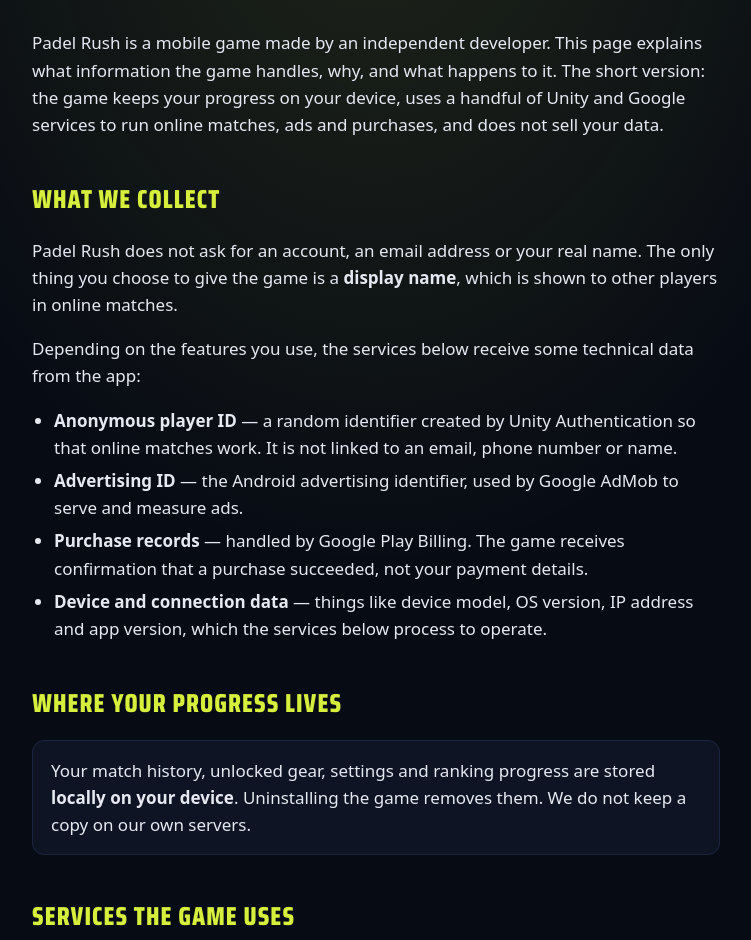
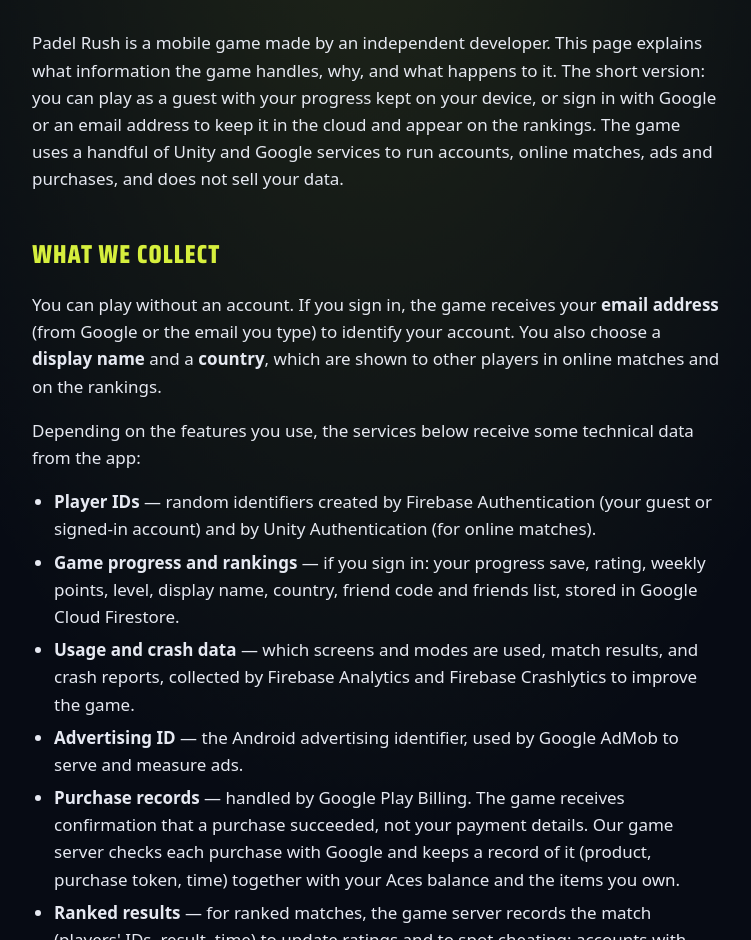
Before and after one commit to shahroz-maqsood-se/shahroz-maqsood-se.github.io, a plain HTML site: page padel-rush/privacy.html in a window 1280 px wide. Shown: the part 195-1135 px from the top of the page, without its empty margins (264-1015 px from the left). Drawn offline with Linux system fonts and the light colour scheme.

Commit message:
Padel Rush privacy: accounts, game server, deletion

```diff
--- a/padel-rush/privacy.html
+++ b/padel-rush/privacy.html
@@ -55,32 +55,39 @@
   <header>
     <p class="kicker">Padel Rush</p>
     <h1>Privacy Policy</h1>
-    <p class="updated">Last updated: 4 November 2026</p>
+    <p class="updated">Last updated: 22 November 2026</p>
   </header>
 
-  <p>Padel Rush is a mobile game made by an independent developer. This page explains what information the game handles, why, and what happens to it. The short version: the game keeps your progress on your device, uses a handful of Unity and Google services to run online matches, ads and purchases, and does not sell your data.</p>
+  <p>Padel Rush is a mobile game made by an independent developer. This page explains what information the game handles, why, and what happens to it. The short version: you can play as a guest with your progress kept on your device, or sign in with Google or an email address to keep it in the cloud and appear on the rankings. The game uses a handful of Unity and Google services to run accounts, online matches, ads and purchases, and does not sell your data.</p>
 
-  <h2>What we collect</h2>
-  <p>Padel Rush does not ask for an account, an email address or your real name. The only thing you choose to give the game is a <strong>display name</strong>, which is shown to other players in online matches.</p>
+  <h2 id="collect">What we collect</h2>
+  <p>You can play without an account. If you sign in, the game receives your <strong>email address</strong> (from Google or the email you type) to identify your account. You also choose a <strong>display name</strong> and a <strong>country</strong>, which are shown to other players in online matches and on the rankings.</p>
   <p>Depending on the features you use, the services below receive some technical data from the app:</p>
   <ul>
-    <li><strong>Anonymous player ID</strong> — a random identifier created by Unity Authentication so that online matches work. It is not linked to an email, phone number or name.</li>
+    <li><strong>Player IDs</strong> — random identifiers created by Firebase Authentication (your guest or signed-in account) and by Unity Authentication (for online matches).</li>
+    <li><strong>Game progress and rankings</strong> — if you sign in: your progress save, rating, weekly points, level, display name, country, friend code and friends list, stored in Google Cloud Firestore.</li>
+    <li><strong>Usage and crash data</strong> — which screens and modes are used, match results, and crash reports, collected by Firebase Analytics and Firebase Crashlytics to improve the game.</li>
     <li><strong>Advertising ID</strong> — the Android advertising identifier, used by Google AdMob to serve and measure ads.</li>
-    <li><strong>Purchase records</strong> — handled by Google Play Billing. The game receives confirmation that a purchase succeeded, not your payment details.</li>
+    <li><strong>Purchase records</strong> — handled by Google Play Billing. The game receives confirmation that a purchase succeeded, not your payment details. Our game server checks each purchase with Google and keeps a record of it (product, purchase token, time) together with your Aces balance and the items you own.</li>
+    <li><strong>Ranked results</strong> — for ranked matches, the game server records the match (players' IDs, result, time) to update ratings and to spot cheating; accounts with repeated cheating reports can be locked out of ranked play for a while.</li>
     <li><strong>Device and connection data</strong> — things like device model, OS version, IP address and app version, which the services below process to operate.</li>
   </ul>
 
   <h2>Where your progress lives</h2>
-  <div class="card"><p>Your match history, unlocked gear, settings and ranking progress are stored <strong>locally on your device</strong>. Uninstalling the game removes them. We do not keep a copy on our own servers.</p></div>
+  <div class="card"><p>As a guest, your progress is stored <strong>only on your device</strong>, and uninstalling the game removes it. When you sign in, a copy is kept in <strong>Google Cloud Firestore</strong> so you can continue on another phone; your display name, country, rating, weekly points and level are shown on the public rankings.</p></div>
 
   <h2>Services the game uses</h2>
   <p><strong>Unity Gaming Services</strong> (Authentication, Lobby, Relay) — used only for online matches. Authentication gives you an anonymous player ID; Lobby finds an opponent; Relay carries match traffic between the two players. Unity's handling of this data is described in the <a href="https://unity.com/legal/privacy-policy" rel="noopener">Unity Privacy Policy</a>.</p>
+  <p><strong>Google Firebase</strong> (Authentication, Cloud Firestore, Analytics, Crashlytics, Remote Config) — signs you in, stores your account's progress and the rankings, measures how the game is used and reports crashes. See <a href="https://firebase.google.com/support/privacy" rel="noopener">Privacy and Security in Firebase</a>.</p>
   <p><strong>Google AdMob</strong> — shows advertisements in the game and uses the advertising ID, and approximate location derived from your IP address, to do so. In the EEA, the UK and Switzerland the game asks for your consent through Google's consent message before personalised ads are shown, and Settings → Privacy choices lets you change it. You can reset or limit your advertising ID in your device's Google settings. See <a href="https://policies.google.com/technologies/partner-sites" rel="noopener">How Google uses information from sites or apps that use its services</a> and the <a href="https://policies.google.com/privacy" rel="noopener">Google Privacy Policy</a>.</p>
+  <p><strong>Padel Rush game server</strong> (runs on Cloudflare Workers, stores in Google Cloud Firestore) — holds your Aces, owned items and Pro Pass, checks purchases with Google Play, and records ranked results and ratings so they cannot be edited on the phone. It receives your player ID and the requests the game makes, plus your IP address as part of the connection. See the <a href="https://www.cloudflare.com/privacypolicy/" rel="noopener">Cloudflare Privacy Policy</a>.</p>
   <p><strong>Google Play Billing</strong> — processes in-app purchases. Payment information goes to Google, not to us. See the <a href="https://policies.google.com/privacy" rel="noopener">Google Privacy Policy</a>.</p>
 
   <h2>How we use it</h2>
   <ul>
     <li>To run online matches and show your display name to your opponent.</li>
+    <li>To keep your account's progress and show you, your friends and other players on the rankings.</li>
+    <li>To understand which parts of the game are played and to fix crashes.</li>
     <li>To serve ads and process purchases that fund the game.</li>
     <li>To keep the game working and fix problems.</li>
   </ul>
@@ -95,6 +102,7 @@
     <li>Change or clear your display name at any time in the game's settings.</li>
     <li>Reset your advertising ID or opt out of ad personalisation in your device settings; in the EEA, the UK and Switzerland, change your ad consent in the game under Settings → Privacy choices.</li>
     <li>Uninstall the game to remove all locally stored progress.</li>
+    <li><strong>Delete your account</strong> in the game: Profile → Delete account removes your account, cloud save, rankings entry, friends and your Aces wallet (Aces and owned items) straight away. Records of past purchases (product, purchase token, time) and of ranked matches are kept without your name, so a purchase cannot be claimed twice, refunds can be handled and cheating reports stay valid. You can also ask for deletion by emailing the address below from the email on your account; it is done within 30 days.</li>
   </ul>
 
   <h2>Changes to this policy</h2>
```
